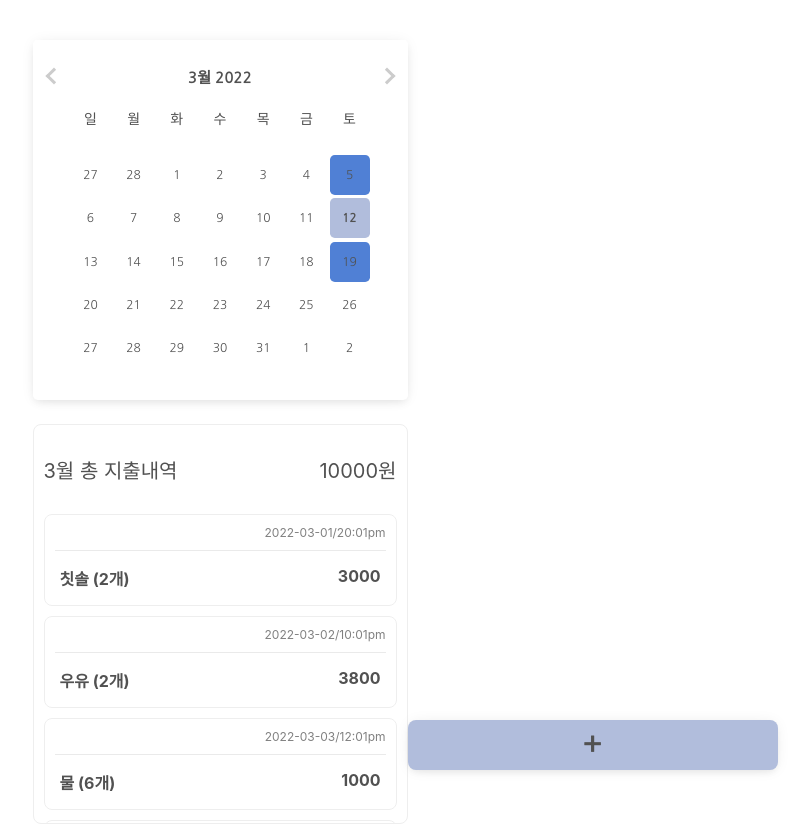
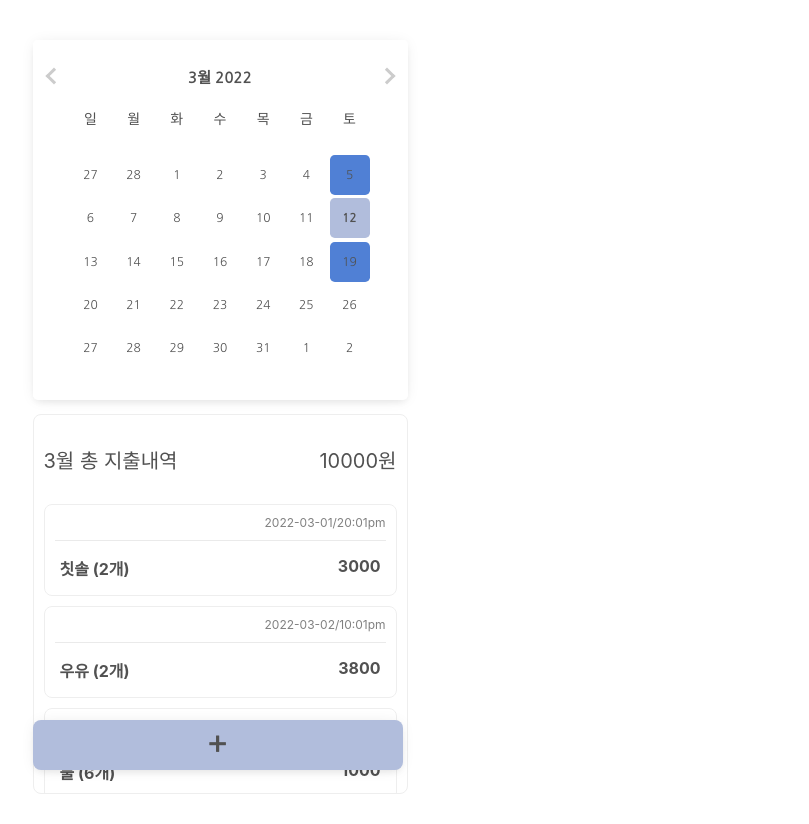
Before and after one commit to 22sook00/accountBook, a React (Create React App) app: page / in a window 1280 px wide. Shown: the whole page, without its empty margins (420-1229 px from the left). After the commit the page ends 800 px from the top, so only its background shows below. Built offline with nearby package versions, Linux system fonts and the light colour scheme.

Commit message:
Create addFormModal

```diff
--- /dev/null
+++ b/src/components/Forms/AddFormModal/AddFormModal.tsx
@@ -0,0 +1,22 @@
+import React, { FC, useCallback, SetStateAction } from "react";
+
+interface Props {
+  setIsOpen: React.Dispatch<SetStateAction<boolean>>;
+}
+
+const AddFormModal: FC<Props> = ({ setIsOpen }) => {
+  const handleCloseBtn = useCallback(() => {
+    setIsOpen(false);
+  }, [setIsOpen]);
+  return (
+    <>
+      <section>
+        <div onClick={handleCloseBtn} className="closeBtn">
+          X
+        </div>
+      </section>
+    </>
+  );
+};
+
+export default AddFormModal;
--- a/src/components/Lists/Lists.tsx
+++ b/src/components/Lists/Lists.tsx
@@ -48,7 +48,7 @@ const Lists = () => {
       </div>
       {paymentDatas.map((buying) => {
         return (
-          <article>
+          <article key={buying.id}>
             <div className="payment-list-article-style">
               <p>{buying.createAt}</p>
               <div className="line-style" />
--- a/src/components/Lists/lists.css
+++ b/src/components/Lists/lists.css
@@ -2,10 +2,10 @@
   border: 1px solid #eeeeee;
   border-radius: 8px;
   width: 375px;
-  height: 400px;
+  height: 380px;
   overflow-y: scroll;
   padding: 10px;
-  margin: 20px 0;
+  margin: 10px 0;
   box-sizing: border-box;
 }
 .ttl-amount-style {
--- a/src/pages/MainPage/index.tsx
+++ b/src/pages/MainPage/index.tsx
@@ -1,27 +1,32 @@
-import React from "react";
+import React, { useState } from "react";
 import { increment } from "../../slices/addFormSlice";
 import { useSelector, useDispatch } from "react-redux";
 import { RootState } from "../../store";
 import Buttons from "../../components/Common/Buttons/Buttons";
 import Lists from "../../components/Lists/Lists";
 import DatePickers from "../../components/Common/DatePickers/DatePickers";
+import AddFormModal from "../../components/Forms/AddFormModal/AddFormModal";
 
 const MainPage = () => {
   const dispatch = useDispatch();
 
-  const handleClickAddBtn = () => {
-    dispatch(increment());
+  const [isOpen, setIsOpen] = useState<boolean>(false);
+
+  const handleClickMoveAddForm = () => {
+    setIsOpen(true);
   };
   return (
     <>
       <DatePickers />
+      <Lists />
       <Buttons
         bottom={"bottom"}
         bgcolor="rgb(177, 189, 220)"
-        onclick={handleClickAddBtn}
+        onclick={handleClickMoveAddForm}
         text={"+"}
       />
-      <Lists />
+
+      {isOpen ? <AddFormModal setIsOpen={setIsOpen} /> : <></>}
     </>
   );
 };
```
Also changed, not shown: src/components/Forms/EditFormModal/EditFormModal.tsx (added, +7 -0 lines), src/components/Forms/AddFormModal/addFormModal.css (added).
